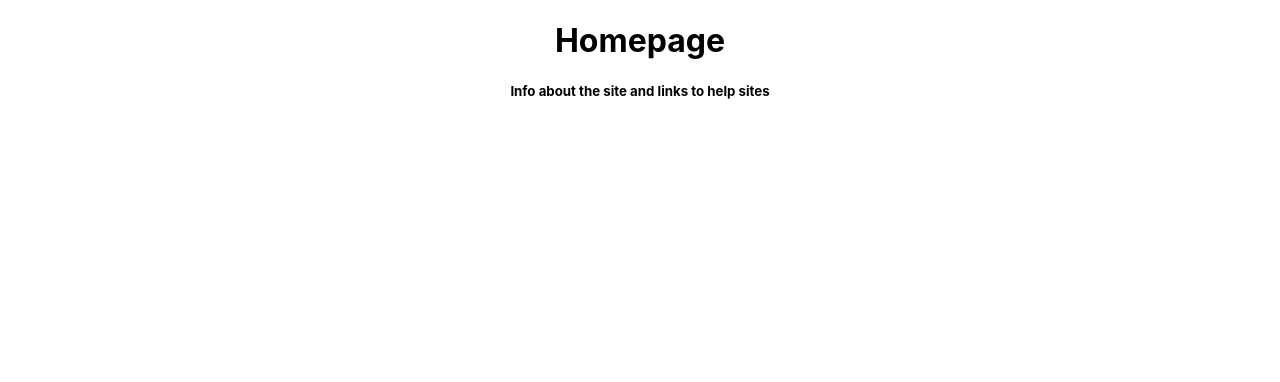
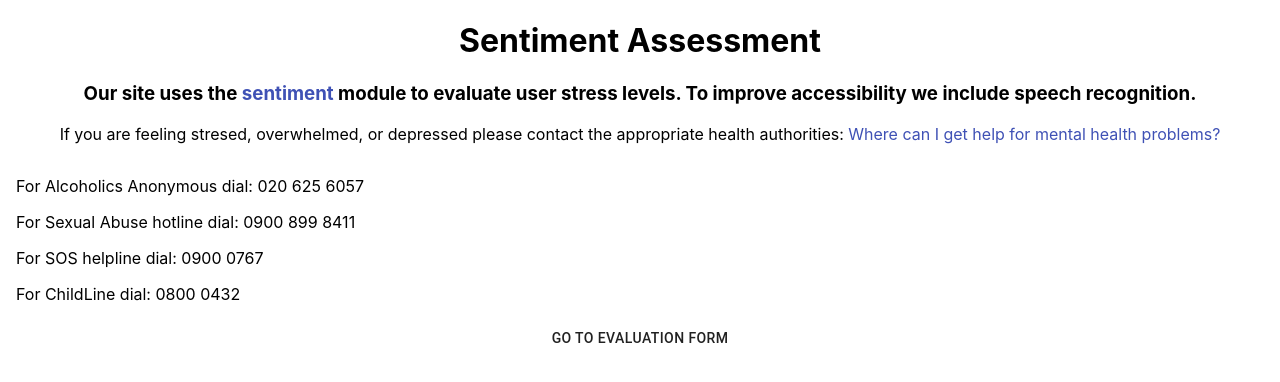
Before and after one commit to nmegrant/daily-check-in-frontend, a React (Create React App) app: page / in a window 1280 px wide. Shown: the top 382 px of the page. Built offline with nearby package versions, Linux system fonts and the light colour scheme.

Commit message:
Add button to form, info on homepage

```diff
--- a/src/pages/Homepage.js
+++ b/src/pages/Homepage.js
@@ -1,11 +1,40 @@
 import React from "react";
+import { useHistory } from "react-router-dom";
+
+import Box from "@material-ui/core/Box";
+import Link from "@material-ui/core/Link";
+import List from "@material-ui/core/List";
+import ListItem from "@material-ui/core/ListItem";
+import Button from "@material-ui/core/Button";
 
 export default function Homepage() {
+  const history = useHistory();
   return (
-    <div>
+    <Box>
       {" "}
-      <h1>Homepage</h1>
-      <h5>Info about the site and links to help sites</h5>
-    </div>
+      <h1>Sentiment Assessment</h1>
+      <h3>
+        Our site uses the{" "}
+        <Link href="#https://www.npmjs.com/package/sentiment">sentiment</Link>{" "}
+        module to evaluate user stress levels. To improve accessibility we
+        include speech recognition.
+      </h3>
+      <p>
+        If you are feeling stresed, overwhelmed, or depressed please contact the
+        appropriate health authorities:{" "}
+        <Link href="#https://www.government.nl/topics/mental-health-services/question-and-answer/help-for-mental-health-problems">
+          Where can I get help for mental health problems?
+        </Link>
+      </p>
+      <List>
+        <ListItem>For Alcoholics Anonymous dial: 020 625 6057</ListItem>
+        <ListItem>For Sexual Abuse hotline dial: 0900 899 8411</ListItem>
+        <ListItem>For SOS helpline dial: 0900 0767</ListItem>
+        <ListItem>For ChildLine dial: 0800 0432</ListItem>
+      </List>
+      <Button onClick={() => history.push("/form")}>
+        Go to Evaluation Form
+      </Button>
+    </Box>
   );
 }
```
